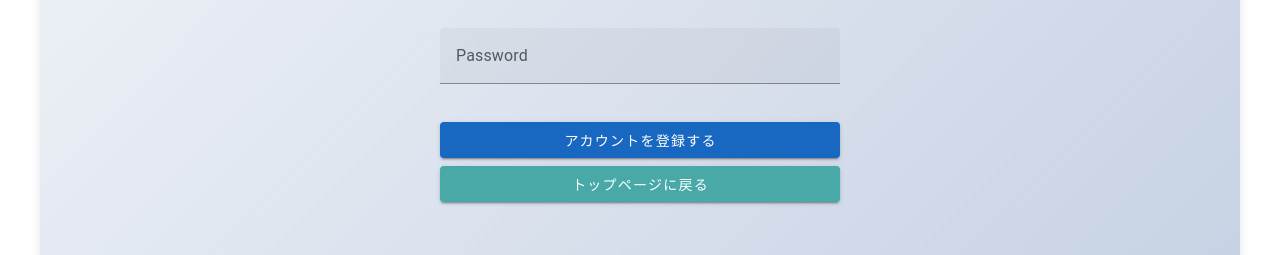
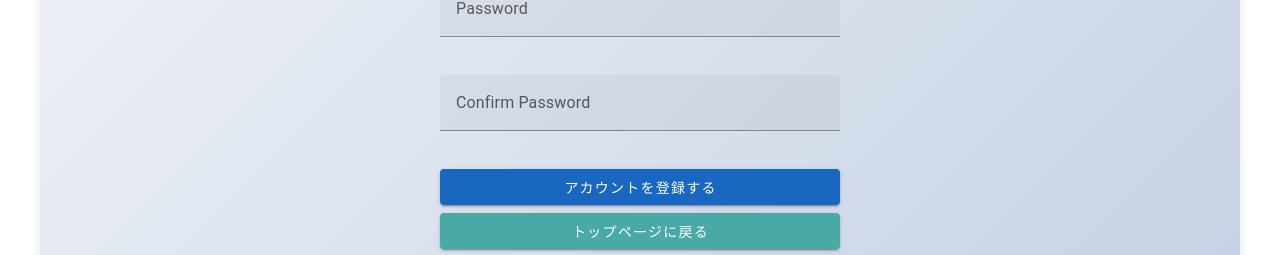
Before and after one commit to hirata97/refeel, a Vue app: page /register in a window 1280 px wide. Shown: the part 475-730 px from the top of the page. Built offline with nearby package versions, Linux system fonts and the light colour scheme; no server answers; the HTML template or start-up script is replaced by a standard one.

Commit message:
アカウント登録ページに確認用パスワードフィールドを追加し、バリデーションを強化。ローディング状態の管理を実装し、エラーメッセージを日本語に変更。

```diff
--- a/src/views/AccountRegisterPage.vue
+++ b/src/views/AccountRegisterPage.vue
@@ -42,7 +42,19 @@
         :error="passwordError"
         required
       />
-      <v-btn type="submit" color="primary" block class="mb-2">アカウントを登録する</v-btn>
+      <v-text-field
+        label="Confirm Password"
+        type="password"
+        v-model="confirmPassword"
+        outlined
+        full-width
+        class="mb-4"
+        :error="confirmPasswordError"
+        required
+      />
+      <v-btn type="submit" color="primary" block class="mb-2" :loading="isLoading"
+        >アカウントを登録する</v-btn
+      >
       <v-btn color="secondary" block @click="navigateToTopPage">トップページに戻る</v-btn>
     </v-form>
   </v-container>
@@ -55,16 +67,23 @@ import { supabase } from '@/lib/supabase'
 
 const router = useRouter()
 
-// 各変数の型を string に統一
 const username = ref<string>('')
 const email = ref<string>('')
 const password = ref<string>('')
+
+// 追加: Confirm Password用の変数
+const confirmPassword = ref<string>('')
 
 // エラーメッセージやバリデーションフラグ
 const errorMessage = ref<string>('')
 const usernameError = ref<boolean>(false)
 const emailError = ref<boolean>(false)
 const passwordError = ref<boolean>(false)
+// 追加: Confirm Passwordのエラーフラグ
+const confirmPasswordError = ref<boolean>(false)
+
+// 追加: ローディング状態用の変数
+const isLoading = ref<boolean>(false)
 
 // メールアドレスの形式をチェックする関数
 const isValidEmail = (email: string) => {
@@ -77,17 +96,27 @@ const handleRegister = async () => {
   const usernameTrim = username.value.trim()
   const emailTrim = email.value.trim()
   const passwordTrim = password.value.trim()
+  const confirmPasswordTrim = confirmPassword.value.trim()
 
   usernameError.value = !usernameTrim
   emailError.value = !emailTrim || !isValidEmail(emailTrim)
   passwordError.value = passwordTrim.length < 6
+  // 追加: パスワード確認のバリデーション
+  confirmPasswordError.value = passwordTrim !== confirmPasswordTrim
 
-  if (usernameError.value || emailError.value || passwordError.value) {
+  if (
+    usernameError.value ||
+    emailError.value ||
+    passwordError.value ||
+    confirmPasswordError.value
+  ) {
     errorMessage.value =
-      'Please fill in all fields correctly. (Password must be at least 6 characters and email must be valid)'
+      '各項目を正しく入力してください。（パスワードは6文字以上、メールは有効な形式、確認パスワードが一致していること）'
     return
   }
 
+  isLoading.value = true
+  try {
     // Supabase の認証APIを使って新規ユーザーを登録
     const { data, error } = await supabase.auth.signUp({
       email: emailTrim,
@@ -102,7 +131,6 @@ const handleRegister = async () => {
 
     // 登録後にセッションが返されない場合は、ここで自動サインイン
     if (!data.session) {
-    // 例: サインイン処理を呼び出す
       const { error: signInError } = await supabase.auth.signInWithPassword({
         email: emailTrim,
         password: passwordTrim,
@@ -118,7 +146,7 @@ const handleRegister = async () => {
       // accounts テーブルに追加
       const { error: accountError } = await supabase.from('accounts').insert([
         {
-        id: data.user.id, // Supabase Auth の user.id を使用
+          id: data.user.id,
           username: usernameTrim,
           email: emailTrim,
         },
@@ -132,6 +160,9 @@ const handleRegister = async () => {
 
     clearErrorMessage()
     router.push('/login')
+  } finally {
+    isLoading.value = false
+  }
 }
 
 // エラーメッセージをクリア
```
Lines whose indentation alone changed are shown as unchanged.
